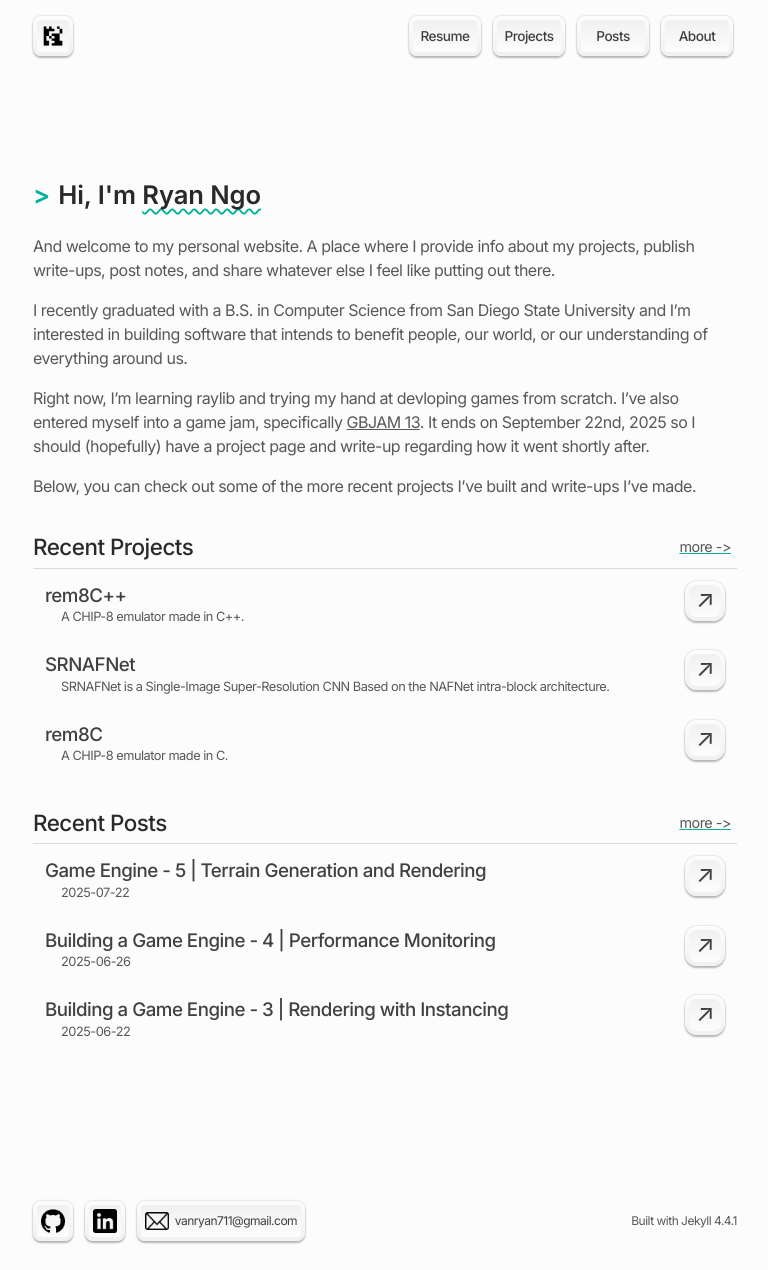
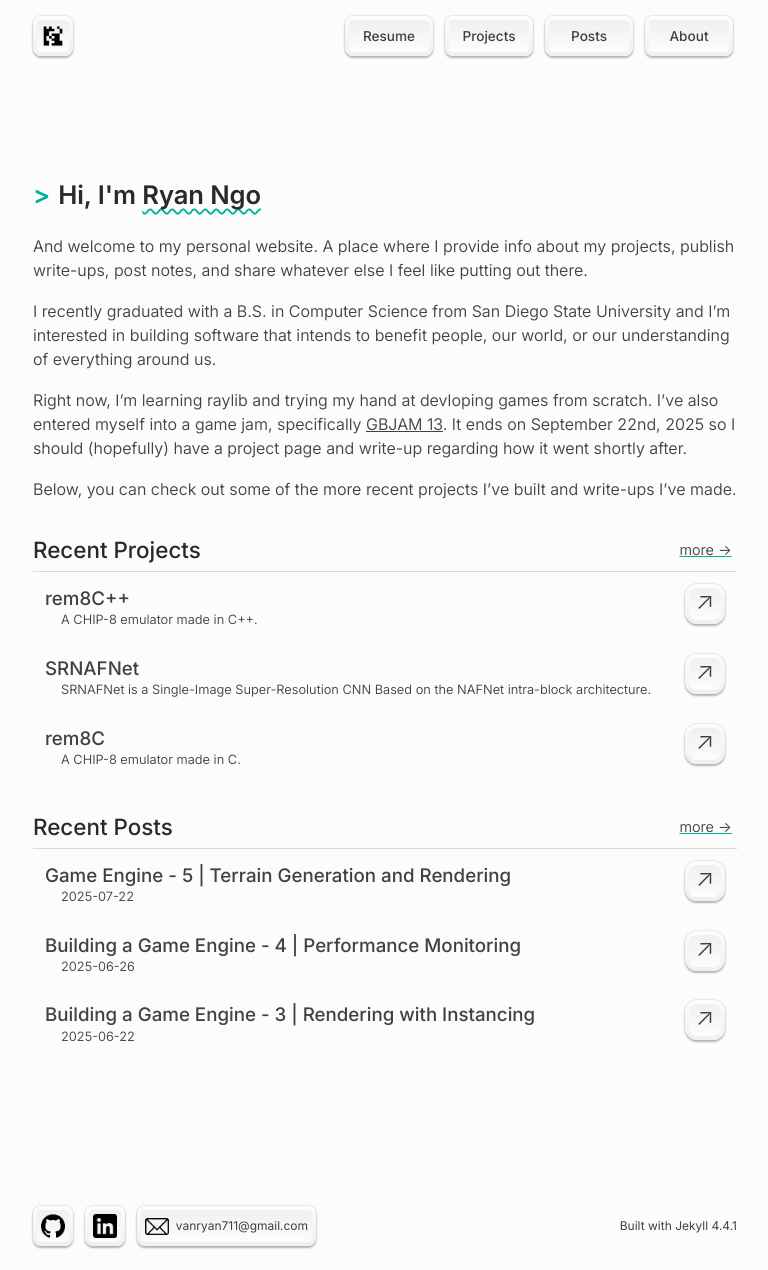
Before and after one commit to RyanVNgo/RyanVNgo.github.io, a Jekyll site: the page built from index.md, in a window 1280 px wide. Shown: the whole page, without its empty margins (255-1023 px from the left). Built offline with Jekyll 4.4.1, drawn with Linux system fonts in a browser that asks for light colours.

Commit message:
Slight style changes

```diff
--- a/_sass/colors.scss
+++ b/_sass/colors.scss
@@ -1,114 +1,34 @@
 
 :root {
-  --base-h: 0;
-  --base-s: 0%;
-  --base-l: 48%;
-  --accent-h: 171;
-  --accent-s: 100%;
-  --accent-l: 35%;
+  --base-100: hsl(0 0% 99%);
+  --base-200: hsl(0 0% 96%);
+  --base-300: hsl(0 0% 94%);
+  --base-400: hsl(0 0% 90%);
+  --base-500: hsl(0 0% 85%);
+  --base-600: hsl(0 0% 79%);
+  --base-700: hsl(0 0% 71%);
+  --base-800: hsl(0 0% 64%);
+  --base-900: hsl(0 0% 56%);
 
-  --base-100: hsl(
-                var(--base-h)
-                calc(var(--base-s))
-                calc(var(--base-l) + calc(100% - var(--base-l)) * 0.98)
-              );
-  --base-200: hsl(
-                var(--base-h)
-                calc(var(--base-s))
-                calc(var(--base-l) + calc(100% - var(--base-l)) * 0.93)
-              );
-  --base-300: hsl(
-                var(--base-h)
-                calc(var(--base-s))
-                calc(var(--base-l) + calc(100% - var(--base-l)) * 0.89)
-              );
-  --base-400: hsl(
-                var(--base-h)
-                calc(var(--base-s))
-                calc(var(--base-l) + calc(100% - var(--base-l)) * 0.81)
-              );
-  --base-500: hsl(
-                var(--base-h)
-                calc(var(--base-s))
-                calc(var(--base-l) + calc(100% - var(--base-l)) * 0.71)
-              );
-  --base-600: hsl(
-                var(--base-h)
-                calc(var(--base-s))
-                calc(var(--base-l) + calc(100% - var(--base-l)) * 0.59)
-              );
-  --base-700: hsl(
-                var(--base-h)
-                calc(var(--base-s))
-                calc(var(--base-l) + calc(100% - var(--base-l)) * 0.45)
-              );
-  --base-800: hsl(
-                var(--base-h)
-                calc(var(--base-s))
-                calc(var(--base-l) + calc(100% - var(--base-l)) * 0.31)
-              );
-  --base-900: hsl(
-                var(--base-h)
-                calc(var(--base-s))
-                calc(var(--base-l) + calc(100% - var(--base-l)) * 0.16)
-              );
+  --accent-100: hsl( 171 100% 61%);
+  --accent-200: hsl( 171 100% 54%);
+  --accent-300: hsl( 171 100% 48%);
+  --accent-400: hsl( 171 100% 41%);
+  --accent-500: hsl( 171 100% 35%);
+  --accent-600: hsl( 171 100% 28%);
+  --accent-700: hsl( 171 100% 22%);
+  --accent-800: hsl( 171 100% 15%);
+  --accent-900: hsl( 171 100% 9%);
 
-  --accent-100: hsl(
-                var(--accent-h)
-                calc(var(--accent-s))
-                calc(var(--accent-l) + calc(100% - var(--accent-l)) * 0.4)
-              );
-  --accent-200: hsl(
-                var(--accent-h)
-                calc(var(--accent-s))
-                calc(var(--accent-l) + calc(100% - var(--accent-l)) * 0.3)
-              );
-  --accent-300: hsl(
-                var(--accent-h)
-                calc(var(--accent-s))
-                calc(var(--accent-l) + calc(100% - var(--accent-l)) * 0.2)
-              );
-  --accent-400: hsl(
-                var(--accent-h)
-                calc(var(--accent-s))
-                calc(var(--accent-l) + calc(100% - var(--accent-l)) * 0.1)
-              );
-  --accent-500: hsl(
-                var(--accent-h)
-                calc(var(--accent-s))
-                calc(var(--accent-l) + calc(100% - var(--accent-l)) * 0.0)
-              );
-  --accent-600: hsl(
-                var(--accent-h)
-                calc(var(--accent-s))
-                calc(var(--accent-l) + calc(100% - var(--accent-l)) * -0.1)
-              );
-  --accent-700: hsl(
-                var(--accent-h)
-                calc(var(--accent-s))
-                calc(var(--accent-l) + calc(100% - var(--accent-l)) * -0.2)
-              );
-  --accent-800: hsl(
-                var(--accent-h)
-                calc(var(--accent-s))
-                calc(var(--accent-l) + calc(100% - var(--accent-l)) * -0.3)
-              );
-  --accent-900: hsl(
-                var(--accent-h)
-                calc(var(--accent-s))
-                calc(var(--accent-l) + calc(100% - var(--accent-l)) * -0.4)
-              );
-
-
-  --text-100: hsl(var(--base-h) var(--base-s) calc(var(--base-l) - var(--base-l) * 0.85) / 0.1);
-  --text-200: hsl(var(--base-h) var(--base-s) calc(var(--base-l) - var(--base-l) * 0.85) / 0.2);
-  --text-300: hsl(var(--base-h) var(--base-s) calc(var(--base-l) - var(--base-l) * 0.85) / 0.3);
-  --text-400: hsl(var(--base-h) var(--base-s) calc(var(--base-l) - var(--base-l) * 0.85) / 0.4);
-  --text-500: hsl(var(--base-h) var(--base-s) calc(var(--base-l) - var(--base-l) * 0.85) / 0.5);
-  --text-600: hsl(var(--base-h) var(--base-s) calc(var(--base-l) - var(--base-l) * 0.85) / 0.6);
-  --text-700: hsl(var(--base-h) var(--base-s) calc(var(--base-l) - var(--base-l) * 0.85) / 0.7);
-  --text-800: hsl(var(--base-h) var(--base-s) calc(var(--base-l) - var(--base-l) * 0.85) / 0.8);
-  --text-900: hsl(var(--base-h) var(--base-s) calc(var(--base-l) - var(--base-l) * 0.85) / 0.9);
+  --text-100: hsl(0 0% 7% / 0.1);
+  --text-200: hsl(0 0% 7% / 0.2);
+  --text-300: hsl(0 0% 7% / 0.3);
+  --text-400: hsl(0 0% 7% / 0.4);
+  --text-500: hsl(0 0% 7% / 0.5);
+  --text-600: hsl(0 0% 7% / 0.6);
+  --text-700: hsl(0 0% 7% / 0.7);
+  --text-800: hsl(0 0% 7% / 0.8);
+  --text-900: hsl(0 0% 7% / 0.9);
 
   --edge-shadow: 0.0rem 0.125rem 0.125rem;
   --shadow: 0 0 0.125rem;
--- a/_sass/content.scss
+++ b/_sass/content.scss
@@ -11,18 +11,19 @@
 
 html {
   font-size: var(--font-size);
-  letter-spacing: -0.0312rem;
 }
 
 body {
-  background-color: var(--base-100);
-  color: var(--text-700);
-  font-family: var(--sans-font);
-  line-height: 1.5;
   display: flex;
   flex-direction: column;
+  min-height: 100vh;
   margin: 0;
-  min-height: 100vh;
+
+  background-color: var(--base-100);
+
+  font-family: var(--sans-font);
+  color: var(--text-800);
+  line-height: 1.52;
 }
 
 main {
@@ -38,7 +39,7 @@
   margin: 0 auto auto;
   padding: 0 0rem;
 
-  font-weight: 400;
+  font-weight: 350;
 
   > p {
     margin: 0.0rem 0 1rem 0;
@@ -67,7 +68,6 @@
   }
 
   > h1, > h2, > h3 {
-    // font-style: italic;
     color: var(--text-900);
     line-height: 1.8rem;
     text-indent: 1.5rem hanging;
--- a/_sass/header.scss
+++ b/_sass/header.scss
@@ -60,7 +60,7 @@
 }
 
 .tab {
-  width: 4.0rem;
+  width: 5.0rem;
   height: 2rem;
   margin: 0.25rem;
   padding: 0.25rem;
@@ -94,7 +94,6 @@
     border-radius: 0.25rem;
     background-image: linear-gradient(var(--base-300), var(--base-100));
 
-    // transition: inherit;
     justify-content: center;
     align-items: center;
   }
```
